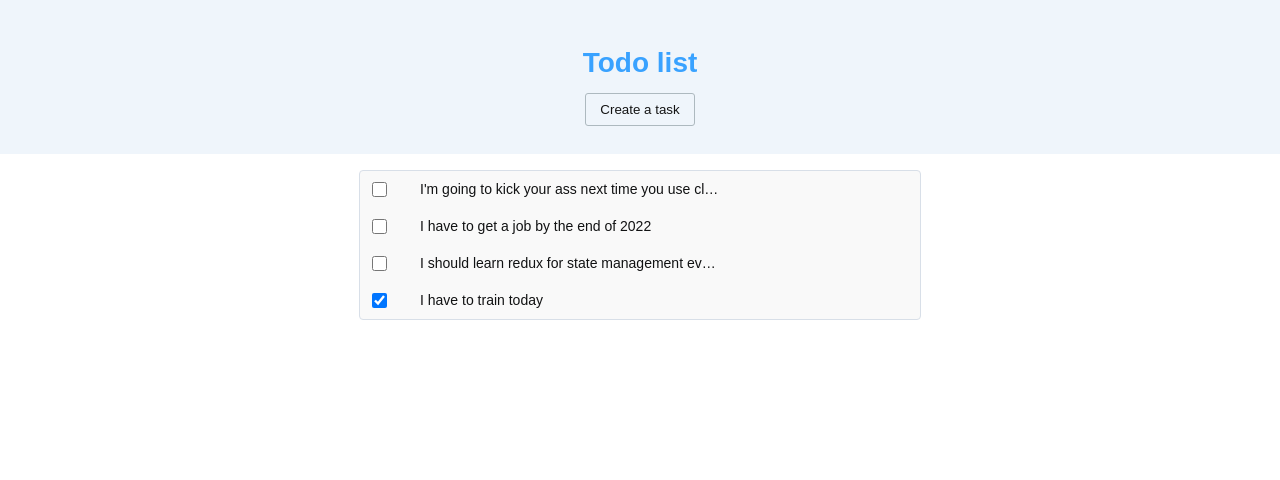
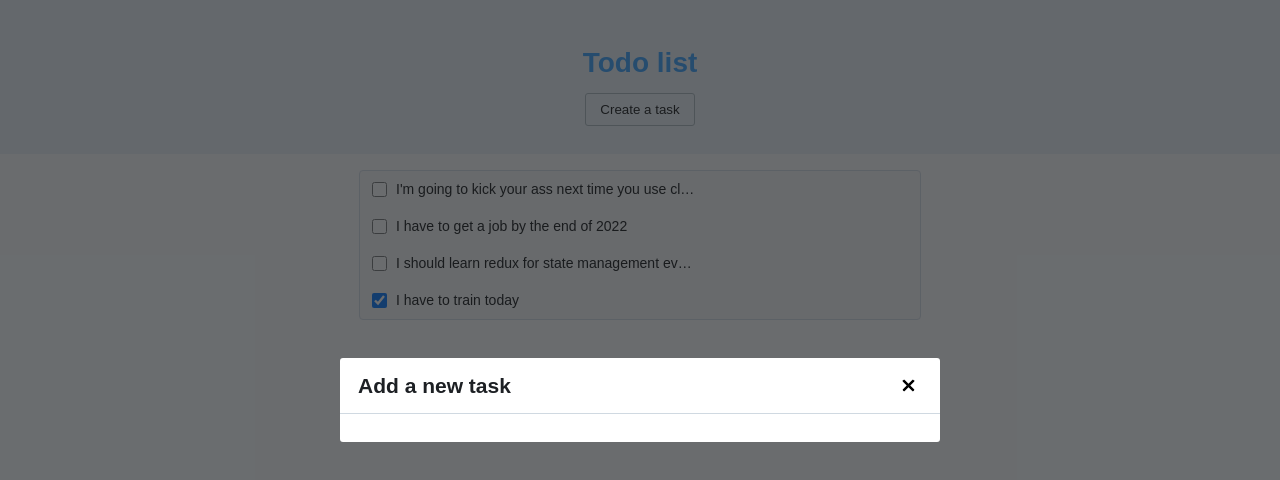
Before and after one commit to Hostname47/todo-list, a React (Create React App) app: page / in a window 1280 px wide. Both pictures are taken after a click on the button "Create a task". Shown: the top 480 px of the page. Built offline with nearby package versions, Linux system fonts and the light colour scheme.

Commit message:
handle modals opening/closing using useReducer and useContext hooks

```diff
--- a/public/index.html
+++ b/public/index.html
@@ -29,6 +29,7 @@
   <body>
     <noscript>You need to enable JavaScript to run this app.</noscript>
     <div id="root"></div>
+    <div id="modal"></div>
     <!--
       This HTML file is a template.
       If you open it directly in the browser, you will see an empty page.
--- a/src/App.js
+++ b/src/App.js
@@ -1,13 +1,43 @@
+import React, { useReducer } from "react";
 import Header from "./components/Header";
 import Todolist from "./components/Todolist";
 import './css/App.css'
+import CreateTaskModal from "./modals/CreateTaskModal";
+
+/**
+ * The reason we used reducer here instead of useState is that we need to handle
+ * multiple modals and we want to pass a single dispatch method that will trigger
+ * modal switch action depend on the modal we want to open or close
+ *
+ * Also we share the dispatch method through context to header and to every modal
+ * component in order to be able to open and close the targeted modal
+ */
+const modalsInitialState = {
+  createTask: false
+}
+const modalsReducer = (state, action) => {
+  switch(action.type) {
+    case 'createTaskSwitch':
+      return { ...state, createTask: action.value }
+    // Other modals cases later
+    default:
+      return state
+  }
+}
+
+export const ModalsContext = React.createContext()
 
 function App() {
+  const [modalsState, modalsDispatcher] = useReducer(modalsReducer, modalsInitialState)
+
   return (
-    <div className="App">
-      <Header />
-      <Todolist />
-    </div>
+    <ModalsContext.Provider value={ { state: modalsState, dispatch: modalsDispatcher } }>
+      <div className="App">
+          <Header  />
+          <Todolist />
+          { modalsState.createTask && <CreateTaskModal /> }
+      </div>
+    </ModalsContext.Provider>
   );
 }
 
--- a/src/components/Header.js
+++ b/src/components/Header.js
@@ -1,10 +1,16 @@
-import React from 'react'
+import React, { useContext } from 'react'
+import { ModalsContext } from '../App'
 
 function Header() {
+  const modalsContext = useContext(ModalsContext)
+  const handleCreateTaskModalOpen = () => {
+    modalsContext.dispatch({ type: 'createTaskSwitch', value: true })
+  }
+
   return (
     <header>
         <h1>Todo list</h1>
-        <button className='button-style-1'>Create a task</button>
+        <button className='button-style-1' onClick={ handleCreateTaskModalOpen }>Create a task</button>
     </header>
   )
 }
--- a/src/core.css
+++ b/src/core.css
@@ -21,6 +21,7 @@ header h1 {
 button {
   background-color: unset;
   border: unset;
+  padding: 0;
   cursor: pointer;
 }
 
@@ -43,10 +44,75 @@ button {
   background-color: #f7f7f7 !important;
 }
 
-.button-style-2 {
+.text-center {
+  text-align: center;
+}
+
+.relative {
+  position: relative;
+}
+
+.flex {
+  display: flex;
+}
+
+.align-center {
+  display: flex;
+  align-items: center;
+}
+
+.full-center {
+  display: flex;
+  align-items: center;
+  justify-content: center;
+}
+
+.absolute-full-screen {
+  position: absolute;
+  top: 0;
+  left: 0;
+  width: 100%;
+  height: 100%;
+}
+
+.modal-overlay {
+  background-color: #1d2124a8;
+}
+
+.modal-box {
 
 }
 
-.text-center {
-  text-align: center;
+.modal-box .title {
+  margin: 0;
+  color: #1d2024;
 }
+
+.modal-box .title-box {
+  padding: 14px 18px;
+  display: flex;
+  align-items: center;
+  justify-content: space-between;
+  border-bottom: 1px solid #d0d9e1;
+}
+
+.modal-box .content-box {
+  padding: 14px;
+}
+
+.modal-box .x {
+  cursor: pointer;
+  padding: 6px;
+  width: 15px;
+  height: 15px;
+  border-radius: 50%;
+}
+.modal-box .x:hover {
+  background-color: #e8e8e8;
+}
+
+.modal-style-1-container {
+  width: 600px;
+  background-color: white;
+  border-radius: 3px;
+}
--- /dev/null
+++ b/src/modals/CreateTaskModal.js
@@ -0,0 +1,32 @@
+import React, { useContext } from 'react'
+import * as ReactDOM from 'react-dom';
+import { ModalsContext } from '../App';
+
+function CreateTaskModal() {
+  const modalsContext = useContext(ModalsContext)
+  const handleCreateTaskModalClose = () => {
+    modalsContext.dispatch({ type: 'createTaskSwitch', value: false })
+  }
+
+  return ReactDOM.createPortal((
+    <div className='absolute-full-screen full-center modal-box'>
+      <div className='absolute-full-screen modal-overlay'></div>
+      <div className='relative modal-style-1-container'>
+        <div className='title-box'>
+          <div className='align-center'>
+            <h2 className='title'>Add a new task</h2>
+          </div>
+
+          <button className='flex' onClick={ handleCreateTaskModalClose }>
+            <svg className="x" viewBox="0 0 24 24"><path d="M20.46.73,12,9.18,3.54.73.72,3.54,9.18,12,.72,20.46l2.82,2.81L12,14.82l8.46,8.45,2.82-2.81L14.82,12l8.46-8.46Z"/></svg>
+          </button>
+        </div>
+        <div className='content-box'>
+
+        </div>
+      </div>
+    </div>
+  ), document.getElementById('modal'));
+}
+
+export default CreateTaskModal
```
